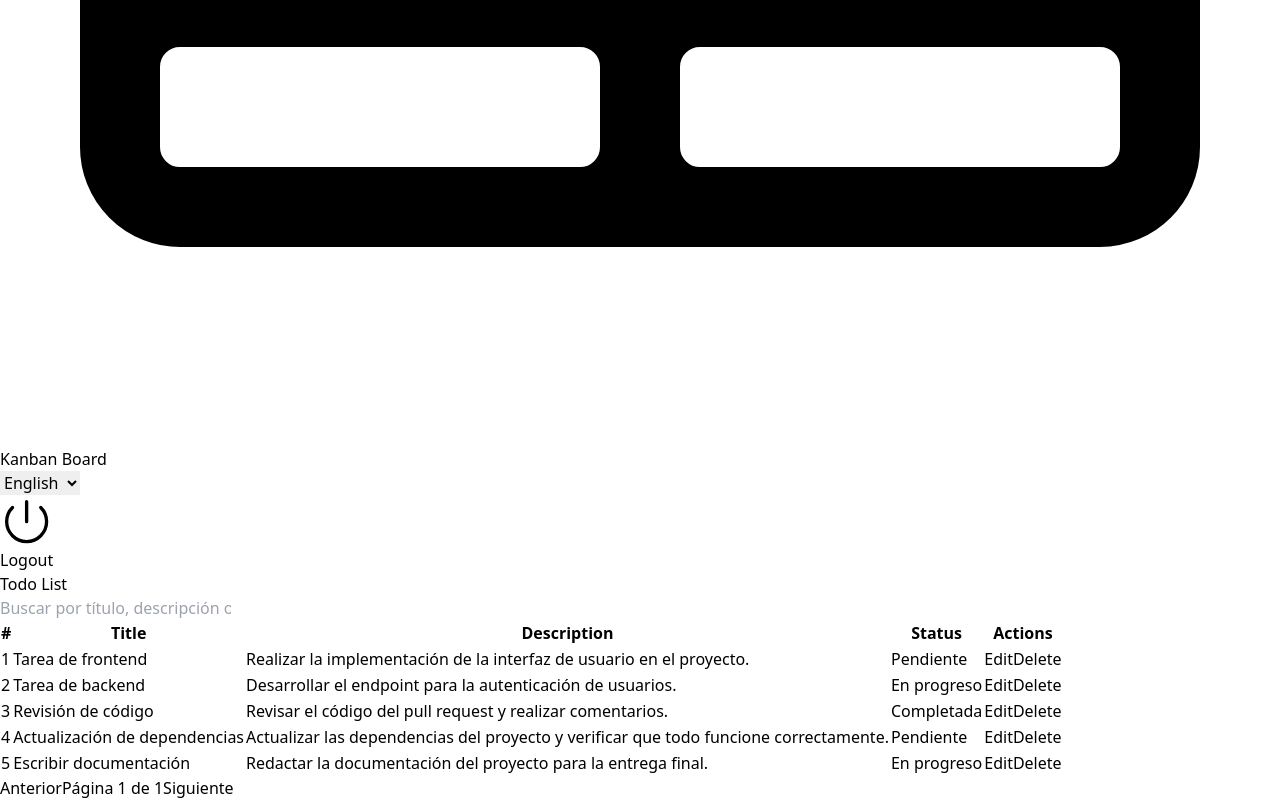
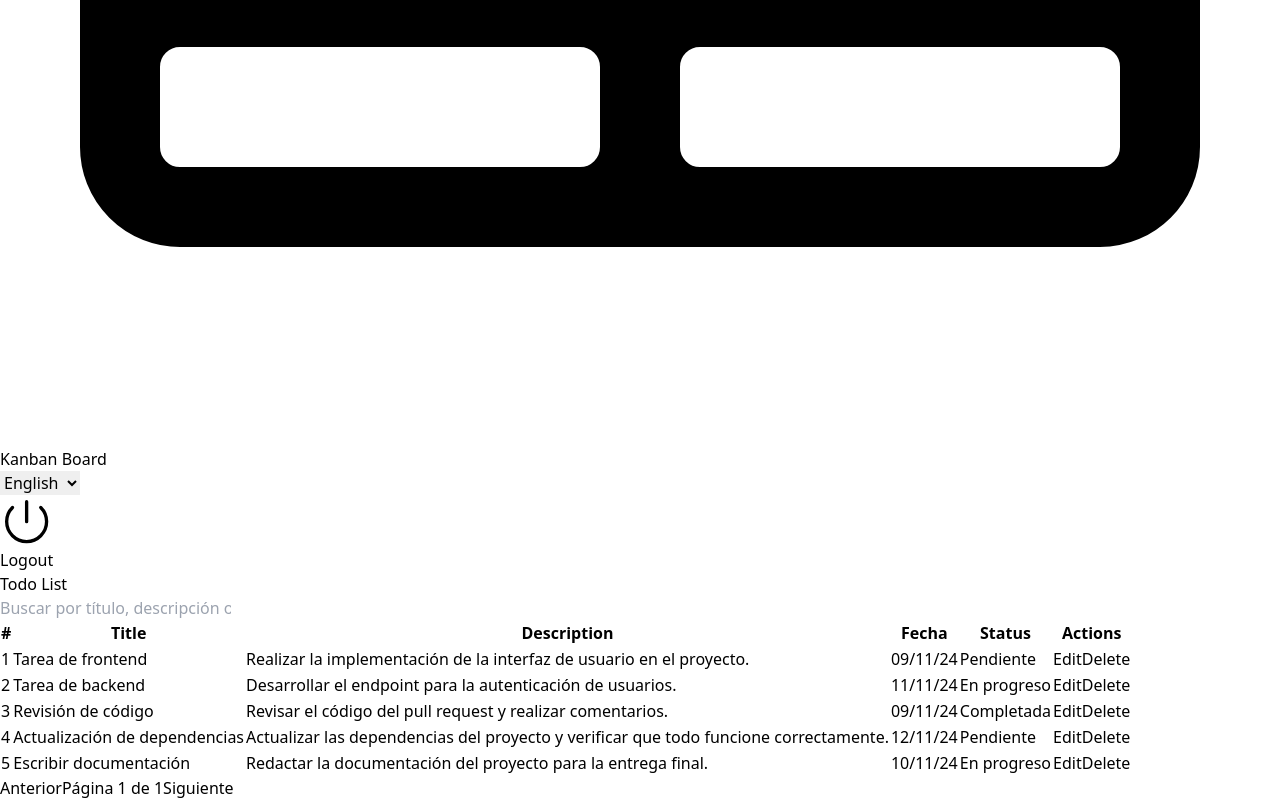
Before and after one commit to Guerre-Pablo-Agustin/todo-app, a Next.js app: page /panel in a window 1280 px wide. Shown: the part 4745-5545 px from the top of the page. Built offline with nearby package versions, Linux system fonts and the light colour scheme.

Commit message:
add fecha en todoList

```diff
--- a/src/components/Panel/TodoList/TodoList.tsx
+++ b/src/components/Panel/TodoList/TodoList.tsx
@@ -14,12 +14,12 @@ const TodoList = () => {
   //busqueda
   const [search, setSearch] = useState("");
 
-  const filteredTodos = todo.filter((t) =>
-    (t.title.toLowerCase().includes(search.toLowerCase()) ||
+  const filteredTodos = todo.filter(
+    (t) =>
+      t.title.toLowerCase().includes(search.toLowerCase()) ||
       t.description.toLowerCase().includes(search.toLowerCase()) ||
-      t.status.toLowerCase().includes(search.toLowerCase()))
+      t.status.toLowerCase().includes(search.toLowerCase())
   );
-
 
   //paginado
   const [currentPage, setCurrentPage] = useState(1);
@@ -31,7 +31,6 @@ const TodoList = () => {
     startIndex,
     startIndex + itemsPerPage
   );
-
 
   //lenguaje
   useEffect(() => {
@@ -46,9 +45,14 @@ const TodoList = () => {
   }, [loadTodo]);
 
 
-
-
-
+  //fecha
+  const formatDate = (date: string) => {
+    const formatedDate = new Date(date);
+    const day = formatedDate.getDate().toString().padStart(2, "0");
+    const month = (formatedDate.getMonth() + 1).toString().padStart(2, "0");
+    const year = formatedDate.getFullYear().toString().slice(-2);
+    return `${day}/${month}/${year}`;
+  };
 
   const getStatus = (status: string) => {
     switch (status) {
@@ -107,6 +111,7 @@ const TodoList = () => {
             <th>
               <Trans i18nKey="panel.table.TodoDescription">Descripción</Trans>
             </th>
+            <th>Fecha</th>
             <th>
               <Trans i18nKey="panel.table.TodoStatus">Estado</Trans>
             </th>
@@ -121,6 +126,7 @@ const TodoList = () => {
               <td className="text-sm text-center p-2">{t.id}</td>
               <td className="text-sm text-start p-2">{t.title}</td>
               <td className="text-sm text-start p-2">{t.description}</td>
+              <td className="text-sm text-center p-2">{formatDate(t.createdAt)}</td>
               <td className={`text-sm text-center rounded`}>
                 <p className={`${getStatus(t.status)} py-0.5 px-2 rounded`}>
                   {t.status}
@@ -146,7 +152,11 @@ const TodoList = () => {
 
       {/* Paginación */}
       <div className="flex justify-center items-center mt-4 gap-2">
-        <Paginated currentPage={currentPage} totalPages={totalPages} onPageChange={setCurrentPage} />
+        <Paginated
+          currentPage={currentPage}
+          totalPages={totalPages}
+          onPageChange={setCurrentPage}
+        />
       </div>
     </section>
   );
```
Lines whose indentation alone changed are shown as unchanged.
